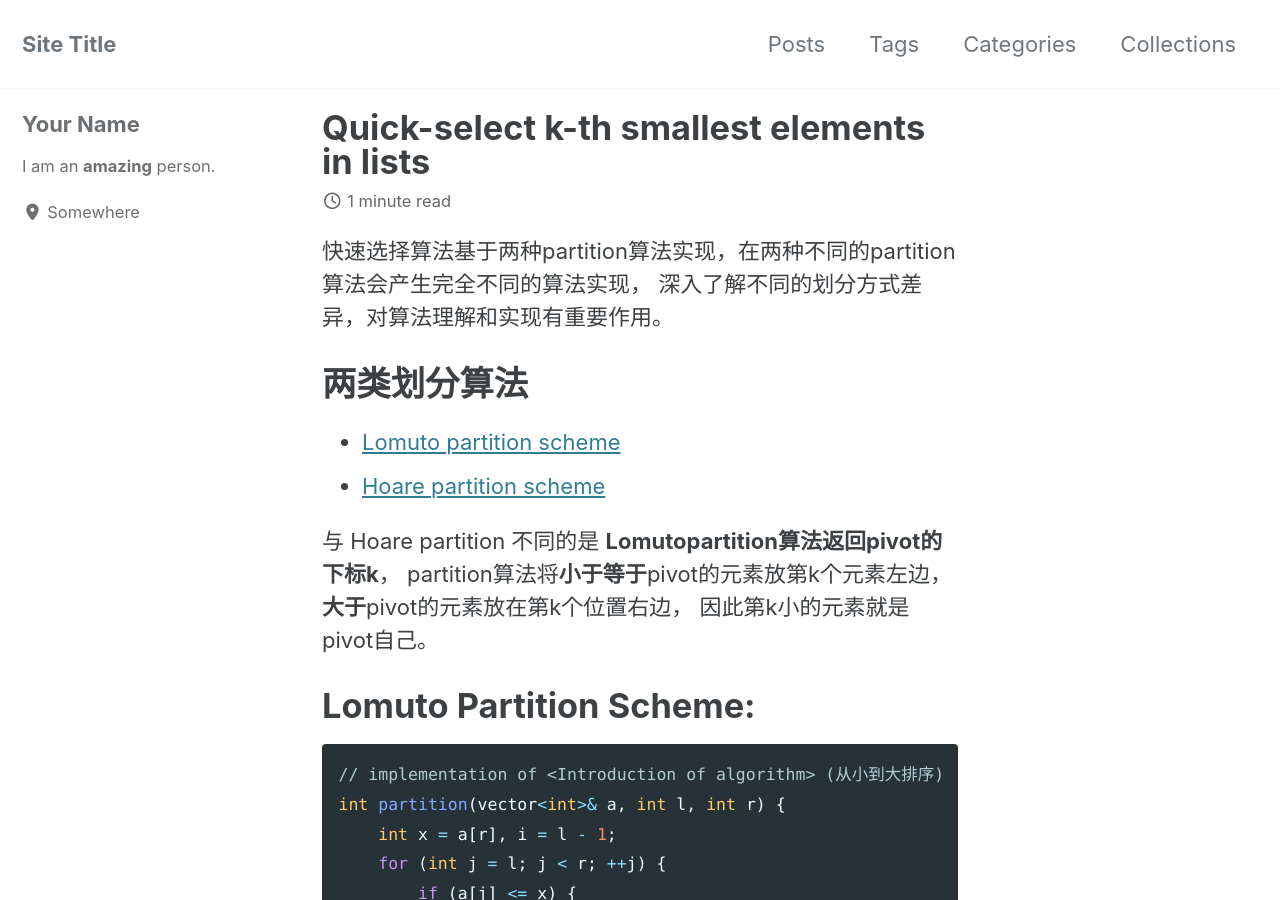
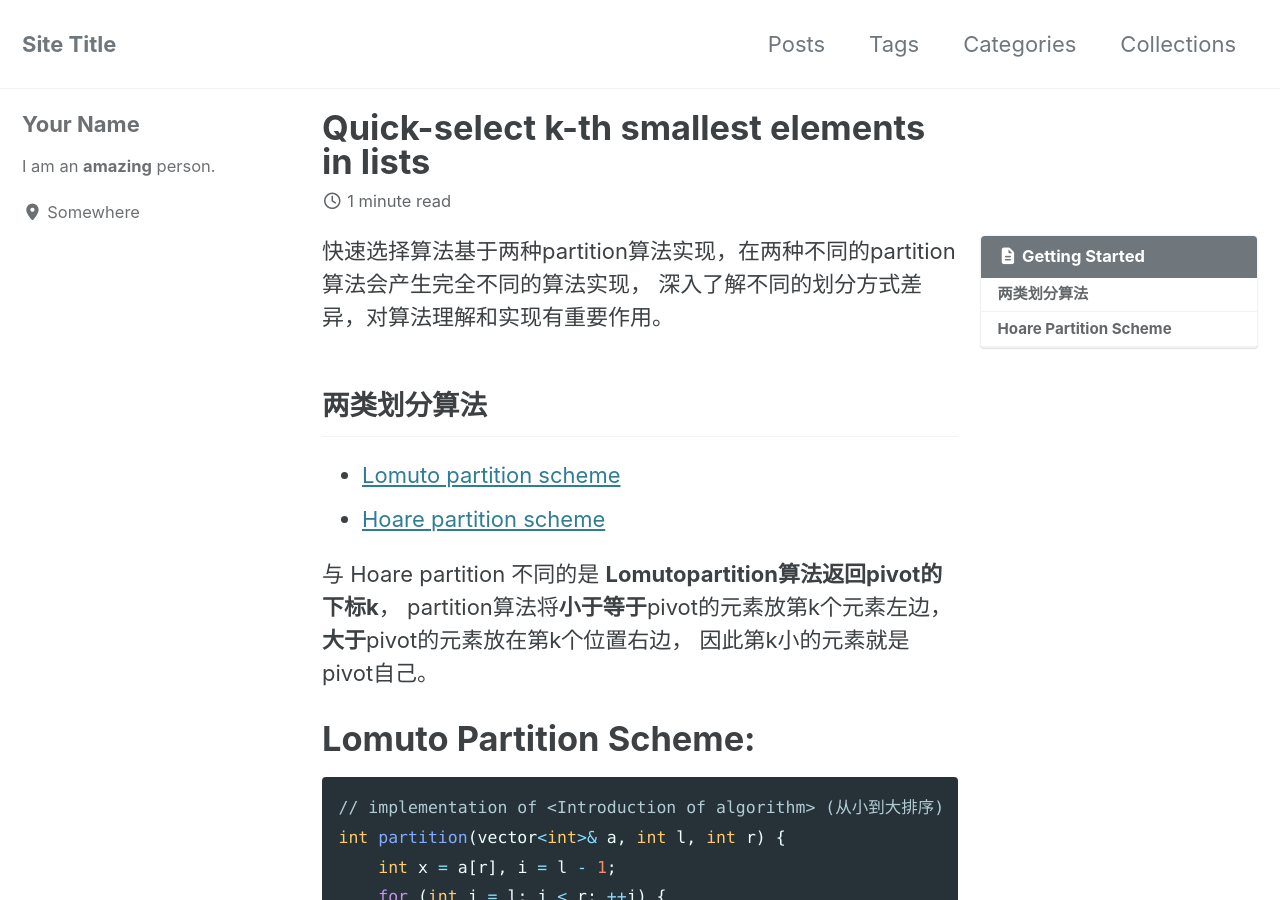
Before and after one commit to science-dojo/science-dojo.github.io, a Jekyll site: the page built from _posts/2024-07-07-quick-select.md, in a window 1280 px wide and 900 px high. Built offline with Jekyll 4.4.1, drawn with Linux system fonts in a browser that asks for light colours; cached includes are drawn as plain includes.

Commit message:
fix quick select

````diff
--- a/_posts/2024-07-07-quick-select.md
+++ b/_posts/2024-07-07-quick-select.md
@@ -1,11 +1,16 @@
 ---
 title: Quick-select k-th smallest elements in lists
-tags: Divide-and-Conquer Sort Leetcode
+tags:
+  - Divide-and-Conquer
+  - Sort
+  - Leetcode
+toc: true
+toc_label: "Getting Started"
 ---
 
 快速选择算法基于两种partition算法实现，在两种不同的partition算法会产生完全不同的算法实现， 深入了解不同的划分方式差异，对算法理解和实现有重要作用。
 
-# 两类划分算法
+## 两类划分算法
 
 - [Lomuto partition scheme](https://en.wikipedia.org/wiki/Quickselect)
 - [Hoare partition scheme](https://en.wikipedia.org/wiki/Quicksort#Hoare_partition_scheme)
@@ -58,7 +63,7 @@ int quickSelect(vector<int>& a, int l, int r, int index){
 }
 ```
 
-# Hoare Partition Scheme
+## Hoare Partition Scheme
 
 Hoare's scheme 比 Lomuto's partition scheme 更高效:
 
````
